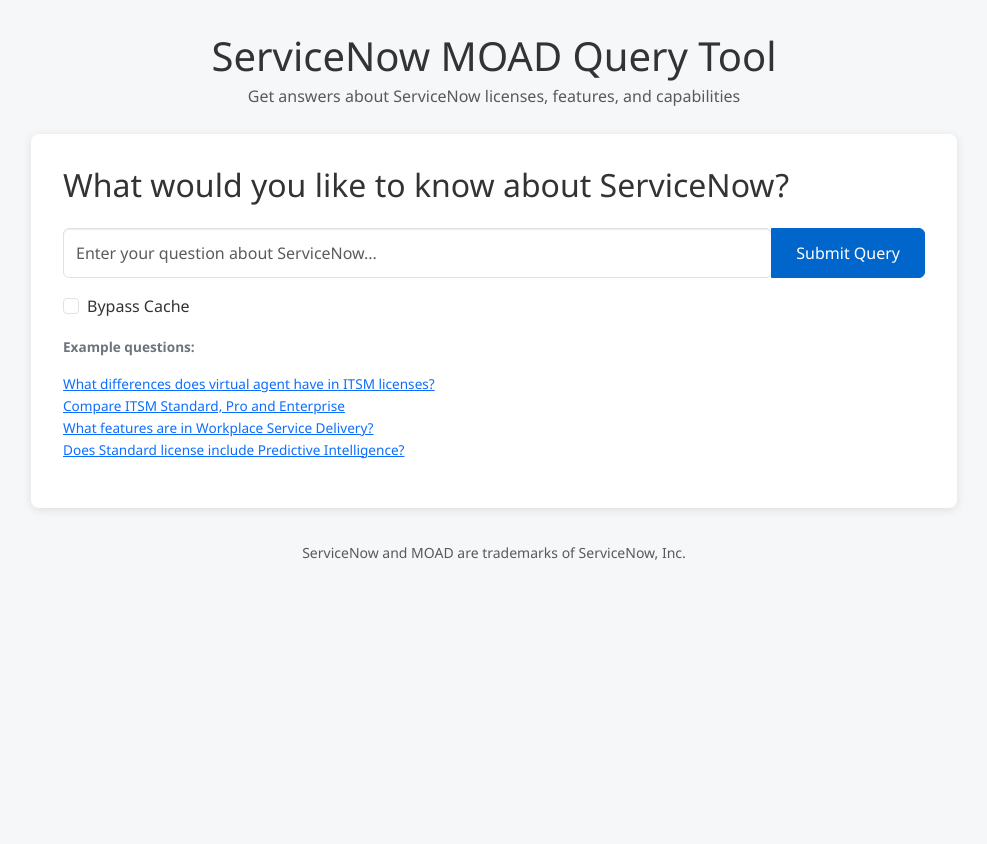
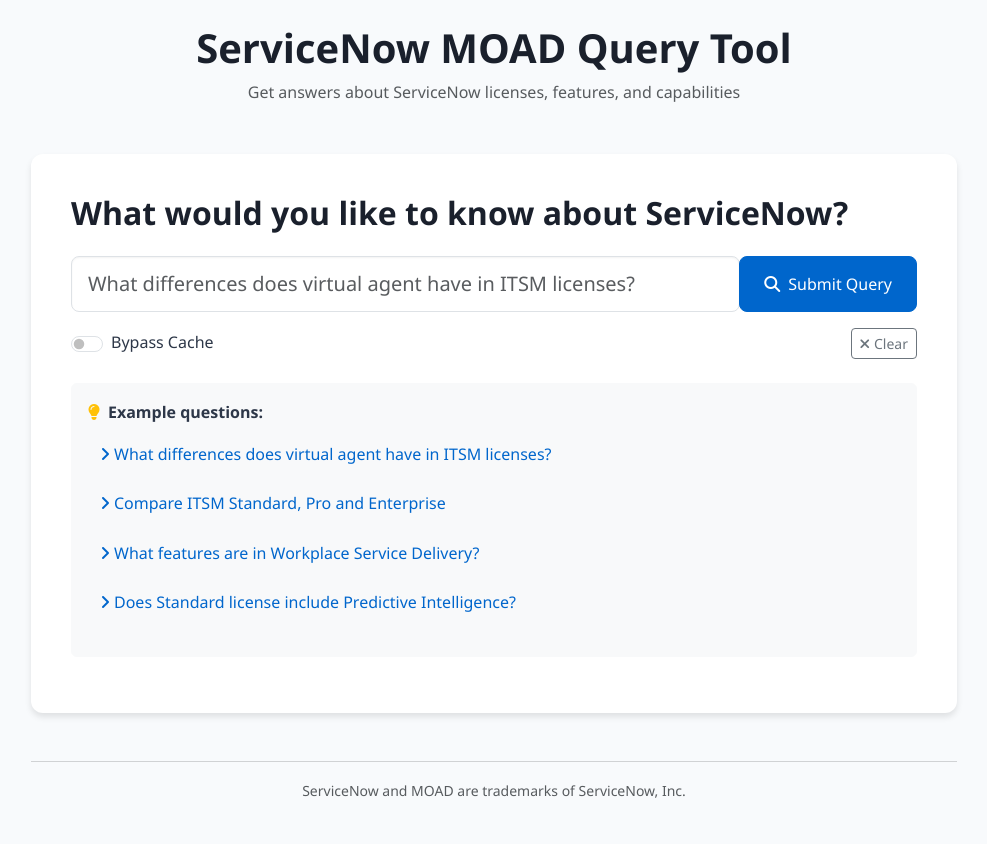
Before and after one commit to murtonen/Agentic_MOAD, a Flask app: page / in a window 1280 px wide. Shown: the whole page, without its empty margins (146-1133 px from the left). Before the commit the page ends 560 px from the top, so only its background shows below. Run offline with Flask 3, Linux system fonts and the light colour scheme.

Commit message:
UI improvements.

```diff
--- a/app/static/css/styles.css
+++ b/app/static/css/styles.css
@@ -11,65 +11,81 @@
     --pro-color: #0d6efd;
     --pro-plus-color: #6610f2;
     --enterprise-color: #198754;
+    --box-shadow: 0 4px 6px rgba(0, 0, 0, 0.1);
+    --transition-speed: 0.3s;
 }
 
 body {
     font-family: 'Segoe UI', Tahoma, Geneva, Verdana, sans-serif;
-    background-color: #f5f7f9;
-    color: #333;
+    background-color: #f8fafc;
+    color: #2d3748;
     line-height: 1.6;
-    padding-top: 2rem;
-    padding-bottom: 2rem;
 }
 
+h1, h2, h3, h4, h5, h6 {
+    font-weight: 600;
+    color: #1a202c;
+}
+
+/* Container Styles */
 .query-container {
     background-color: white;
-    border-radius: 8px;
-    box-shadow: 0 2px 10px rgba(0, 0, 0, 0.1);
-    padding: 2rem;
-    margin-bottom: 2rem;
+    border-radius: 12px;
+    box-shadow: var(--box-shadow);
+    padding: 2.5rem;
+    margin-bottom: 2.5rem;
+    transition: box-shadow var(--transition-speed) ease;
 }
 
 .result-container {
     background-color: white;
-    border-radius: 8px;
-    box-shadow: 0 2px 10px rgba(0, 0, 0, 0.1);
-    padding: 2rem;
-    margin-bottom: 2rem;
+    border-radius: 12px;
+    box-shadow: var(--box-shadow);
+    transition: all var(--transition-speed) ease;
+    opacity: 0;
+    transform: translateY(10px);
+}
+
+.result-container.show {
+    opacity: 1;
+    transform: translateY(0);
 }
 
 /* Header Styles */
 .summary-header {
-    display: flex;
-    align-items: center;
-    margin-bottom: 1.5rem;
     border-bottom: 1px solid var(--border-color);
-    padding-bottom: 0.5rem;
-}
-
-.summary-header h2 {
-    margin-bottom: 0;
-    font-weight: 600;
+    padding-bottom: 1rem;
 }
 
 .verified-badge {
     background-color: var(--success-color);
     color: white;
     font-size: 0.8rem;
-    padding: 0.25rem 0.5rem;
-    border-radius: 4px;
-    margin-left: 1rem;
+    padding: 0.25rem 0.75rem;
+    border-radius: 50px;
+    font-weight: 500;
+    text-transform: uppercase;
+    letter-spacing: 0.5px;
+    transition: background-color var(--transition-speed) ease;
 }
 
-/* Feature Availability Indicators */
+/* Feature Availability Indicators with animations */
 .feature-available {
     color: var(--success-color);
     margin-right: 0.5rem;
+    transform-origin: center;
+    animation: pulse 2s infinite;
 }
 
 .feature-unavailable {
     color: var(--danger-color);
     margin-right: 0.5rem;
+}
+
+@keyframes pulse {
+    0% { transform: scale(1); }
+    50% { transform: scale(1.05); }
+    100% { transform: scale(1); }
 }
 
 /* License Tier Sections */
@@ -142,10 +156,16 @@ body {
 }
 
 #query-input {
-    border-radius: 6px;
-    padding: 0.75rem;
+    border-radius: 8px;
+    padding: 0.75rem 1rem;
     border: 1px solid var(--border-color);
-    box-shadow: inset 0 1px 1px rgba(0, 0, 0, 0.075);
+    box-shadow: inset 0 1px 2px rgba(0, 0, 0, 0.05);
+    transition: all var(--transition-speed) ease;
+}
+
+#query-input:focus {
+    border-color: var(--primary-color);
+    box-shadow: 0 0 0 3px rgba(0, 102, 204, 0.25);
 }
 
 #submit-btn {
@@ -153,17 +173,43 @@ body {
     border-color: var(--primary-color);
     padding: 0.75rem 1.5rem;
     font-weight: 500;
+    border-radius: 8px;
+    transition: all var(--transition-speed) ease;
 }
 
 #submit-btn:hover {
     background-color: var(--secondary-color);
-    border-color: var(--secondary-color);
+    transform: translateY(-1px);
+    box-shadow: 0 2px 5px rgba(0, 0, 0, 0.1);
+}
+
+#submit-btn:active {
+    transform: translateY(0);
 }
 
 .query-examples {
-    font-size: 0.85rem;
-    color: #6c757d;
-    margin-top: 0.5rem;
+    border-radius: 8px;
+    transition: all var(--transition-speed) ease;
+}
+
+.example-query {
+    color: var(--primary-color);
+    text-decoration: none;
+    display: block;
+    padding: 0.5rem 0.75rem;
+    border-radius: 4px;
+    transition: all 0.2s ease;
+}
+
+.example-query:hover {
+    background-color: rgba(0, 102, 204, 0.1);
+    color: var(--primary-color);
+    text-decoration: none;
+    transform: translateX(5px);
+}
+
+#clear-btn:hover {
+    background-color: #f0f0f0;
 }
 
 /* Loading Indicator */
@@ -180,21 +226,76 @@ body {
 
 /* Source Slides Section */
 .sources-section {
-    margin-top: 3rem;
+    margin-top: 2rem;
     border-top: 1px solid var(--border-color);
     padding-top: 1.5rem;
 }
 
+.source-slides-container {
+    max-height: 400px;
+    overflow-y: auto;
+    padding-right: 5px;
+}
+
 .source-item {
-    padding: 1rem;
+    padding: 1.25rem;
     border: 1px solid var(--border-color);
-    border-radius: 6px;
+    border-radius: 8px;
     margin-bottom: 1rem;
     background-color: var(--light-gray);
+    transition: all var(--transition-speed) ease;
+    position: relative;
+}
+
+.source-item:hover {
+    box-shadow: 0 3px 6px rgba(0, 0, 0, 0.1);
+    border-color: #cfd8dc;
 }
 
 .source-item strong {
     color: var(--primary-color);
+    font-weight: 600;
+}
+
+.source-item .badge {
+    position: absolute;
+    top: 1rem;
+    right: 1rem;
+    font-weight: 500;
+}
+
+/* Copy button */
+#copy-btn {
+    transition: all 0.2s ease;
+    border-radius: 4px;
+}
+
+#copy-btn:hover {
+    background-color: var(--primary-color);
+    color: white;
+}
+
+/* Collapsible controls */
+[data-bs-toggle="collapse"] {
+    transition: all 0.2s ease;
+}
+
+[data-bs-toggle="collapse"] .fa-chevron-up {
+    transition: transform 0.2s ease;
+}
+
+[data-bs-toggle="collapse"].collapsed .fa-chevron-up {
+    transform: rotate(180deg);
+}
+
+/* Form Switch Enhancement */
+.form-check-input {
+    cursor: pointer;
+}
+
+.form-check-input:checked {
+    background-color: var(--primary-color);
+    border-color: var(--primary-color);
 }
 
 /* Responsive Adjustments */
--- a/app/static/js/script.js
+++ b/app/static/js/script.js
@@ -9,6 +9,7 @@ document.addEventListener('DOMContentLoaded', () => {
     const queryInput = document.getElementById('query-input');
     const bypassCache = document.getElementById('bypass-cache');
     const submitBtn = document.getElementById('submit-btn');
+    const clearBtn = document.getElementById('clear-btn');
     const loadingIndicator = document.getElementById('loading-indicator');
     const resultContainer = document.getElementById('result-container');
     const summaryContent = document.getElementById('summary-content');
@@ -16,6 +17,7 @@ document.addEventListener('DOMContentLoaded', () => {
     const processingTime = document.getElementById('processing-time');
     const verifiedBadge = document.getElementById('verified-badge');
     const exampleQueries = document.querySelectorAll('.example-query');
+    const copyBtn = document.getElementById('copy-btn');
 
     // Handle form submission
     queryForm.addEventListener('submit', async (e) => {
@@ -27,11 +29,49 @@ document.addEventListener('DOMContentLoaded', () => {
     exampleQueries.forEach(example => {
         example.addEventListener('click', (e) => {
             e.preventDefault();
-            const queryText = example.textContent;
+            const queryText = example.textContent.trim();
             queryInput.value = queryText;
+            queryInput.focus();
+            // Add a small highlight effect
+            example.classList.add('bg-light');
+            setTimeout(() => example.classList.remove('bg-light'), 300);
             submitQuery(queryText);
         });
     });
+
+    // Handle clear button
+    if (clearBtn) {
+        clearBtn.addEventListener('click', () => {
+            queryInput.value = '';
+            queryInput.focus();
+        });
+    }
+
+    // Handle copy button
+    if (copyBtn) {
+        copyBtn.addEventListener('click', () => {
+            // Get the summary content without HTML tags
+            const summaryText = summaryContent.innerText;
+
+            // Copy to clipboard
+            navigator.clipboard.writeText(summaryText).then(() => {
+                // Show success feedback
+                const originalHTML = copyBtn.innerHTML;
+                copyBtn.innerHTML = '<i class="fas fa-check"></i>';
+                copyBtn.classList.add('btn-success');
+                copyBtn.classList.remove('btn-outline-primary');
+
+                // Restore original button after 2 seconds
+                setTimeout(() => {
+                    copyBtn.innerHTML = originalHTML;
+                    copyBtn.classList.remove('btn-success');
+                    copyBtn.classList.add('btn-outline-primary');
+                }, 2000);
+            }).catch(err => {
+                console.error('Could not copy text: ', err);
+            });
+        });
+    }
 
     // Function to submit a query to the backend
     async function submitQuery(query) {
@@ -86,16 +126,24 @@ document.addEventListener('DOMContentLoaded', () => {
             console.error('Error:', error);
             summaryContent.innerHTML = `
                 <div class="alert alert-danger">
-                    <i class="fas fa-exclamation-circle"></i> An error occurred while processing your query. Please try again.
+                    <i class="fas fa-exclamation-circle me-2"></i> An error occurred while processing your query. Please try again.
                 </div>
             `;
             sourceSlides.innerHTML = '';
-            resultContainer.style.display = 'block';
+            showResultsWithAnimation();
         } finally {
             // Hide loading indicator and enable submit button
             loadingIndicator.style.display = 'none';
             submitBtn.disabled = false;
         }
+    }
+
+    // Function to display results with animation
+    function showResultsWithAnimation() {
+        resultContainer.style.display = 'block';
+        // Force a reflow to ensure the animation runs
+        resultContainer.offsetHeight;
+        resultContainer.classList.add('show');
     }
 
     // Function to display results
@@ -106,16 +154,15 @@ document.addEventListener('DOMContentLoaded', () => {
         // Format and display sources
         if (data.sources && data.sources.length > 0) {
             sourceSlides.innerHTML = '';
-            data.sources.forEach(source => {
+            data.sources.forEach((source, index) => {
+                const relevanceClass = index < 2 ? 'border-primary' : '';
                 const sourceElement = document.createElement('div');
-                sourceElement.className = 'source-item';
+                sourceElement.className = `source-item ${relevanceClass}`;
                 sourceElement.innerHTML = `
-                    <div class="d-flex justify-content-between align-items-top">
-                        <div>
-                            <strong>${source.title || 'Slide'}</strong>
-                            <p class="mb-0">${source.content}</p>
-                        </div>
-                        ${source.slide_number ? `<span class="badge bg-secondary">Slide ${source.slide_number}</span>` : ''}
+                    <div>
+                        <strong>${source.title || 'Slide'}</strong>
+                        ${source.slide_number ? `<span class="badge bg-secondary float-end">Slide ${source.slide_number}</span>` : ''}
+                        <p class="mt-2 mb-0">${source.content}</p>
                     </div>
                 `;
                 sourceSlides.appendChild(sourceElement);
@@ -124,8 +171,19 @@ document.addEventListener('DOMContentLoaded', () => {
             sourceSlides.innerHTML = '<p class="text-muted">No source information available</p>';
         }
 
-        // Show the result container
-        resultContainer.style.display = 'block';
+        // Add click handler for license sections to make them interactive
+        setTimeout(() => {
+            const licenseSections = document.querySelectorAll('.license-tier');
+            licenseSections.forEach(section => {
+                section.addEventListener('click', function() {
+                    // Toggle a highlight class when clicked
+                    this.classList.toggle('bg-light');
+                });
+            });
+        }, 100);
+
+        // Show the result container with animation
+        showResultsWithAnimation();
     }
 
     // Function to format summary with license features highlighting
@@ -140,6 +198,16 @@ document.addEventListener('DOMContentLoaded', () => {
         licenseTypes.forEach(license => {
             const regex = new RegExp(`(${license} (License|Tier|Features):)`, 'g');
             summary = summary.replace(regex, `<h3 class="license-heading">$1</h3>`);
+
+            // Wrap sections in license-tier divs with proper class
+            const licenseClass = license.toLowerCase().replace(' ', '-');
+            const sectionRegex = new RegExp(`<h3 class="license-heading">${license} (License|Tier|Features):</h3>(.*?)(?=<h3 class="license-heading">|$)`, 's');
+            const match = summary.match(sectionRegex);
+
+            if (match) {
+                const replacement = `<div class="license-tier ${licenseClass}">\n<h3 class="license-heading">${license} ${match[1]}:</h3>${match[2]}\n</div>`;
+                summary = summary.replace(sectionRegex, replacement);
+            }
         });
 
         // Convert newlines to paragraphs
--- a/app/templates/index.html
+++ b/app/templates/index.html
@@ -14,34 +14,43 @@
     <link rel="stylesheet" href="{{ url_for('static', filename='css/styles.css') }}">
 </head>
 <body>
-    <div class="container">
+    <div class="container py-4">
         <div class="row justify-content-center">
             <div class="col-lg-10">
                 <!-- Header Section -->
-                <header class="text-center mb-4">
-                    <h1 class="mb-1">ServiceNow MOAD Query Tool</h1>
+                <header class="text-center mb-5">
+                    <h1 class="mb-2">ServiceNow MOAD Query Tool</h1>
                     <p class="text-muted">Get answers about ServiceNow licenses, features, and capabilities</p>
                 </header>
 
                 <!-- Query Input Section -->
-                <div class="query-container">
+                <div class="query-container mb-5">
                     <h2 class="mb-4">What would you like to know about ServiceNow?</h2>
                     <form id="query-form">
                         <div class="input-group mb-3">
-                            <input type="text" class="form-control" id="query-input" placeholder="Enter your question about ServiceNow...">
-                            <button class="btn btn-primary" type="submit" id="submit-btn">Submit Query</button>
+                            <input type="text" class="form-control form-control-lg" id="query-input" placeholder="What differences does virtual agent have in ITSM licenses?">
+                            <button class="btn btn-primary" type="submit" id="submit-btn">
+                                <i class="fas fa-search me-2"></i>Submit Query
+                            </button>
                         </div>
-                        <div class="form-check">
-                            <input class="form-check-input" type="checkbox" id="bypass-cache">
-                            <label class="form-check-label" for="bypass-cache">Bypass Cache</label>
+                        <div class="d-flex justify-content-between align-items-center mb-3">
+                            <div class="form-check form-switch">
+                                <div class="d-flex align-items-center">
+                                    <input class="form-check-input me-2" type="checkbox" role="switch" id="bypass-cache">
+                                    <label class="form-check-label" for="bypass-cache">Bypass Cache</label>
+                                </div>
+                            </div>
+                            <button type="button" class="btn btn-sm btn-outline-secondary" id="clear-btn">
+                                <i class="fas fa-times me-1"></i>Clear
+                            </button>
                         </div>
-                        <div class="query-examples mt-3">
-                            <p><strong>Example questions:</strong></p>
+                        <div class="query-examples mt-4 p-3 border border-light rounded bg-light">
+                            <p class="mb-2"><strong><i class="fas fa-lightbulb me-2 text-warning"></i>Example questions:</strong></p>
                             <ul class="list-unstyled">
-                                <li><a href="#" class="example-query">What differences does virtual agent have in ITSM licenses?</a></li>
-                                <li><a href="#" class="example-query">Compare ITSM Standard, Pro and Enterprise</a></li>
-                                <li><a href="#" class="example-query">What features are in Workplace Service Delivery?</a></li>
-                                <li><a href="#" class="example-query">Does Standard license include Predictive Intelligence?</a></li>
+                                <li class="mb-2"><a href="#" class="example-query"><i class="fas fa-angle-right me-1"></i>What differences does virtual agent have in ITSM licenses?</a></li>
+                                <li class="mb-2"><a href="#" class="example-query"><i class="fas fa-angle-right me-1"></i>Compare ITSM Standard, Pro and Enterprise</a></li>
+                                <li class="mb-2"><a href="#" class="example-query"><i class="fas fa-angle-right me-1"></i>What features are in Workplace Service Delivery?</a></li>
+                                <li><a href="#" class="example-query"><i class="fas fa-angle-right me-1"></i>Does Standard license include Predictive Intelligence?</a></li>
                             </ul>
                         </div>
                     </form>
@@ -55,29 +64,44 @@
                     </div>
                 </div>
 
-                <!-- Results Section -->
-                <div class="result-container" id="result-container" style="display: none;">
-                    <div class="summary-header">
-                        <h2>Summary</h2>
-                        <span class="verified-badge" id="verified-badge">Verified</span>
-                        <span class="ms-auto text-muted small" id="processing-time" style="display: none;">Processing time: 0.00s</span>
+                <!-- Results Section with improved separation -->
+                <div class="result-container shadow-sm rounded p-4" id="result-container" style="display: none;">
+                    <div class="summary-header d-flex align-items-center justify-content-between mb-4">
+                        <div class="d-flex align-items-center">
+                            <h2 class="mb-0">Summary</h2>
+                            <span class="verified-badge ms-3" id="verified-badge">Verified</span>
+                        </div>
+                        <div class="d-flex align-items-center">
+                            <span class="text-muted small me-3" id="processing-time" style="display: none;">Processing time: 0.00s</span>
+                            <button class="btn btn-sm btn-outline-primary" id="copy-btn" title="Copy to clipboard">
+                                <i class="fas fa-copy"></i>
+                            </button>
+                        </div>
                     </div>
 
-                    <div id="summary-content">
+                    <div id="summary-content" class="mb-4">
                         <!-- Summary content will be dynamically inserted here -->
                     </div>
 
-                    <!-- Source Slides Section -->
-                    <div class="sources-section">
-                        <h4>Source Slides</h4>
-                        <div id="source-slides">
-                            <!-- Source slide information will be dynamically inserted here -->
+                    <!-- Source Slides Section with collapsible feature -->
+                    <div class="sources-section mt-5">
+                        <div class="d-flex justify-content-between align-items-center mb-3">
+                            <h4 class="mb-0"><i class="fas fa-file-powerpoint me-2 text-secondary"></i>Source Slides</h4>
+                            <button class="btn btn-sm btn-outline-secondary" type="button" data-bs-toggle="collapse" data-bs-target="#sourceCollapse" aria-expanded="true" aria-controls="sourceCollapse">
+                                <i class="fas fa-chevron-up"></i>
+                            </button>
+                        </div>
+                        <div class="collapse show" id="sourceCollapse">
+                            <div id="source-slides" class="source-slides-container">
+                                <!-- Source slide information will be dynamically inserted here -->
+                            </div>
                         </div>
                     </div>
                 </div>
 
                 <!-- Footer -->
-                <footer class="text-center mt-4 text-muted">
+                <footer class="text-center mt-5 text-muted">
+                    <hr>
                     <p><small>ServiceNow and MOAD are trademarks of ServiceNow, Inc.</small></p>
                 </footer>
             </div>
```
Also changed, not shown: other parts of app/static/css/styles.css (+29 -15 lines), query_cache.json (+35 -2 lines).
